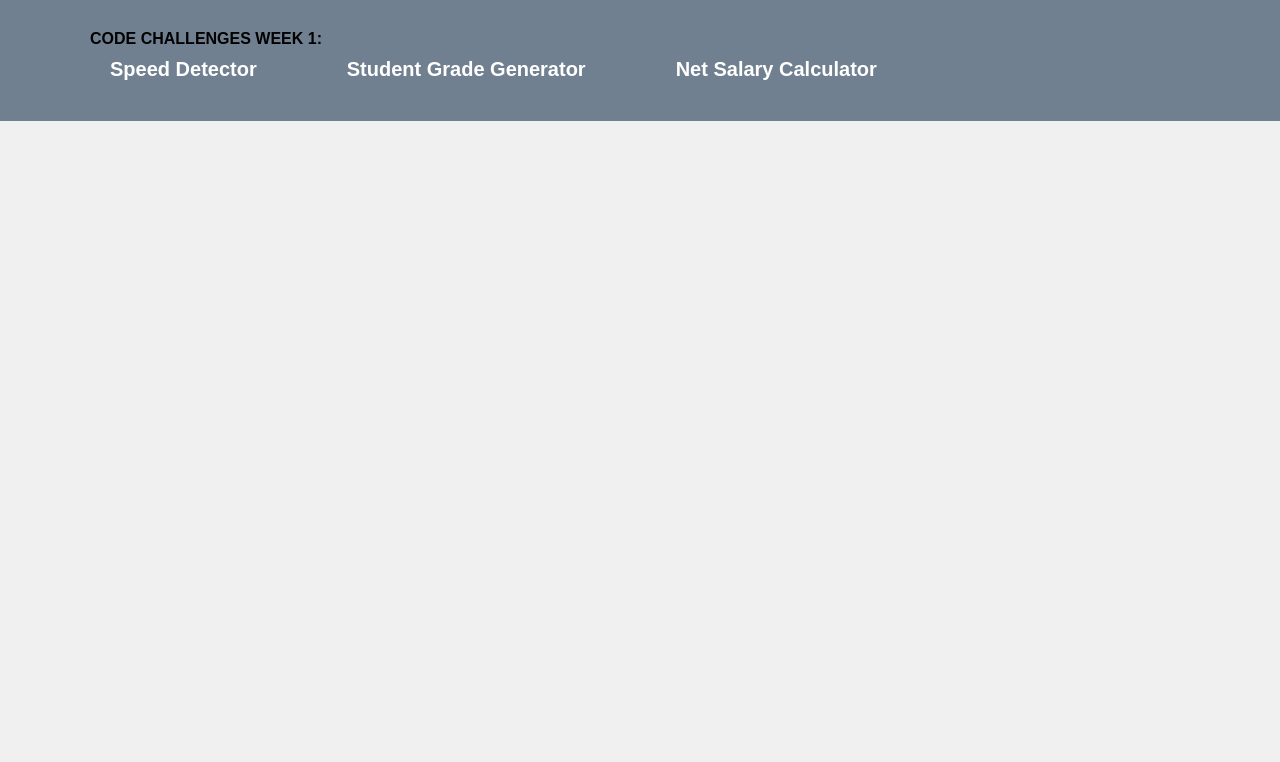
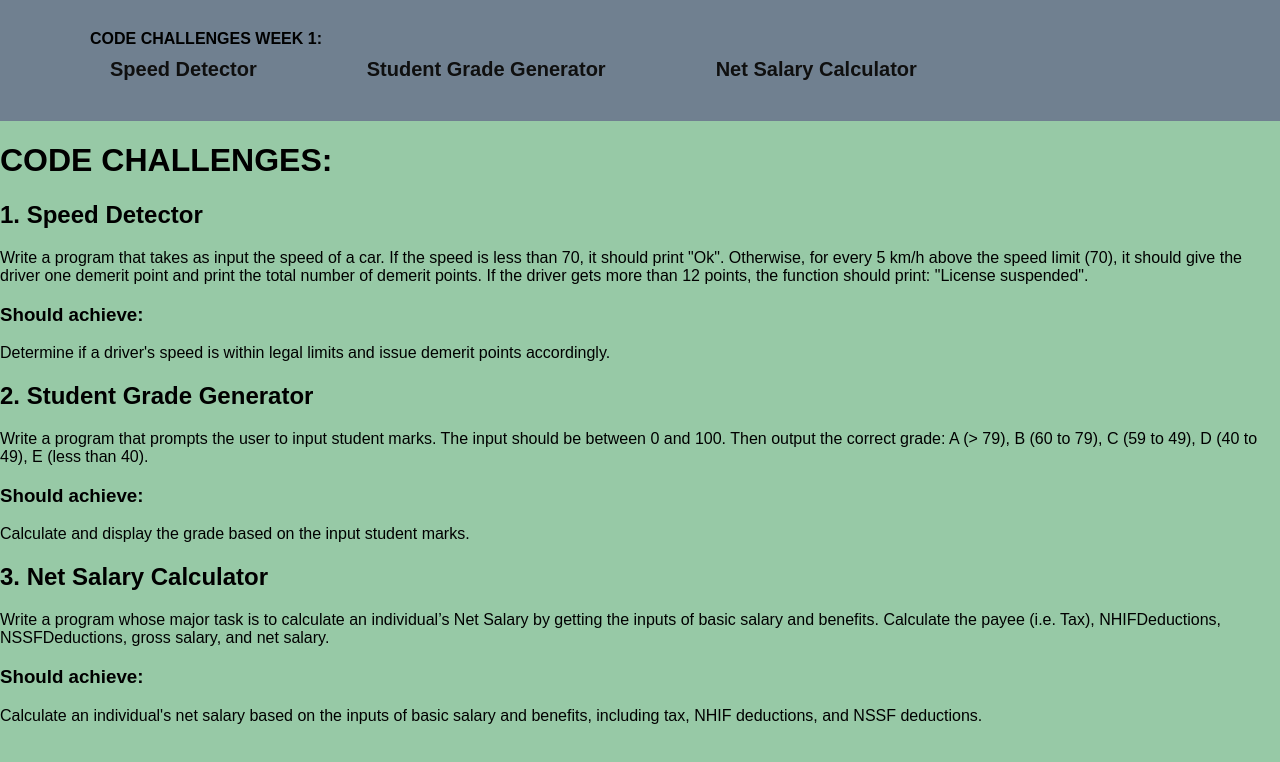
Before and after one commit to BlairMutisya/Code-challenge-Wk-1-Toy-Problems, a plain HTML site: page index.html in a window 1280 px wide. Drawn offline with Linux system fonts and the light colour scheme.

Commit message:
add body

```diff
--- a/index.html
+++ b/index.html
@@ -15,6 +15,25 @@
             <li><a href="/projects/Code-challenge-Wk-1-Toy-Problems/Net_Salary_Calculator/index.html"a>Net Salary Calculator</a></li>
         </ul>
     </nav>
+    <h1>CODE CHALLENGES:</h1>
+    <h2>1. Speed Detector</h2>
+    <p>
+        Write a program that takes as input the speed of a car. If the speed is less than 70, it should print "Ok". Otherwise, for every 5 km/h above the speed limit (70), it should give the driver one demerit point and print the total number of demerit points. If the driver gets more than 12 points, the function should print: "License suspended".
+    </p>
+    <h3>Should achieve: </h3>
+    <p>Determine if a driver's speed is within legal limits and issue demerit points accordingly.</p>
+    <h2>2. Student Grade Generator</h2>
 
+    <p>
+        Write a program that prompts the user to input student marks. The input should be between 0 and 100. Then output the correct grade: A (> 79), B (60 to 79), C (59 to 49), D (40 to 49), E (less than 40).
+    </p>
+    <h3>Should achieve: </h3>
+    <p>Calculate and display the grade based on the input student marks.</p>
+    <h2>3. Net Salary Calculator</h2>
+    <p>
+        Write a program whose major task is to calculate an individual’s Net Salary by getting the inputs of basic salary and benefits. Calculate the payee (i.e. Tax), NHIFDeductions, NSSFDeductions, gross salary, and net salary.
+    </p>
+    <h3>Should achieve: </h3>
+    <p>Calculate an individual's net salary based on the inputs of basic salary and benefits, including tax, NHIF deductions, and NSSF deductions.</p>
 </body>
 </html>
--- a/styles.css
+++ b/styles.css
@@ -2,7 +2,7 @@ body {
     font-family: Arial, sans-serif;
     margin: 0;
     padding: 0;
-    background-color: #f0f0f0;
+    background-color: hsl(138, 32%, 69%);
   }
 
   nav {
@@ -20,10 +20,9 @@ body {
     padding: 0;
     margin: 0;
     display: flex;
-    list-style-type:none ;
     flex-direction: row;
     align-items: center;
-    gap: 50px;
+    gap: 70px;
     font-size: 20px;
 
   }
@@ -39,7 +38,7 @@ body {
     display: block;
     padding: 10px 20px;
     text-decoration: none;
-    color: #fff;
+    color: #0f0f0f;
     transition: background-color 0.3s;
     border-radius: 1px;
   }
@@ -47,3 +46,12 @@ body {
     background-color: hsl(123, 24%, 52%);
     border-radius: 1px;
   }
+  .section {
+    padding: 20px;
+    border-bottom: 2px solid transparent;
+    transition: border-bottom 0.3s ease;
+  }
+
+  .section:hover {
+    border-bottom: 2px solid #007bff;
+  }
```
